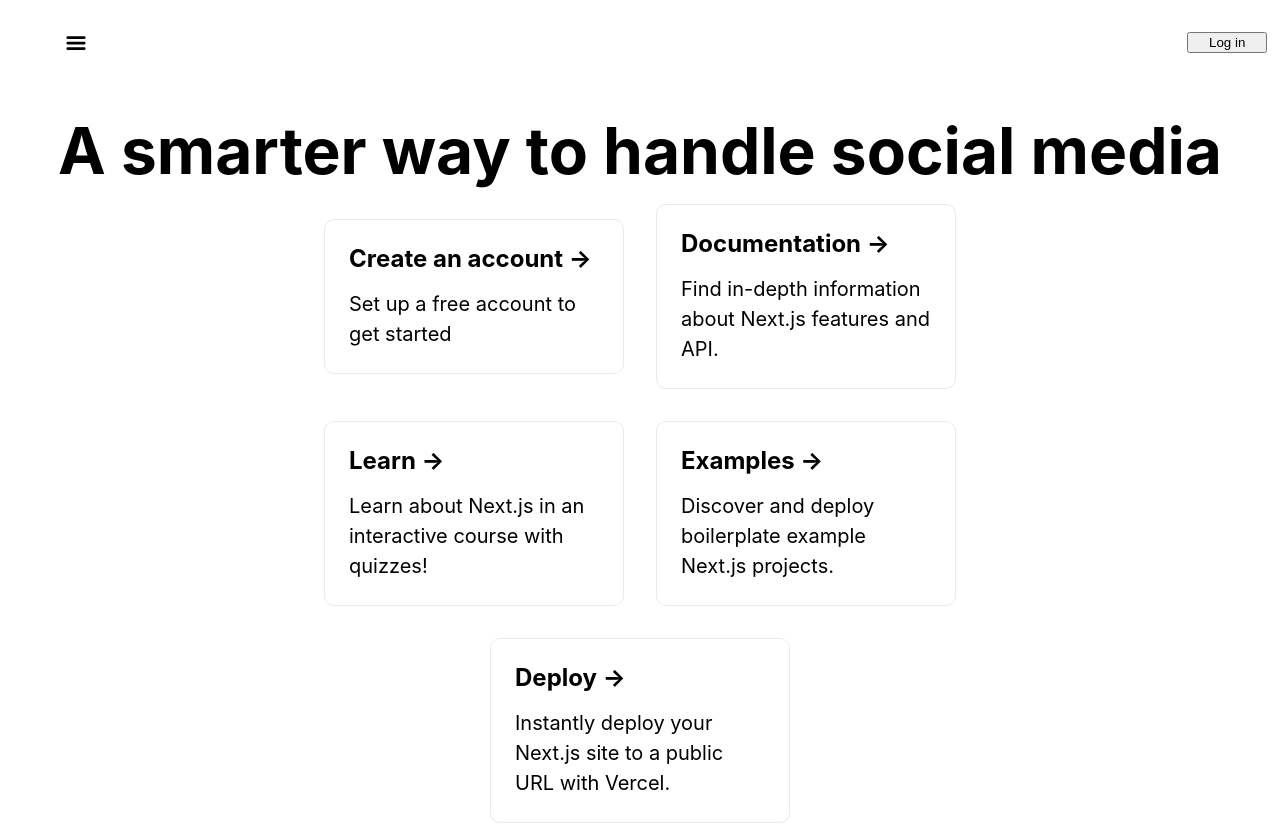
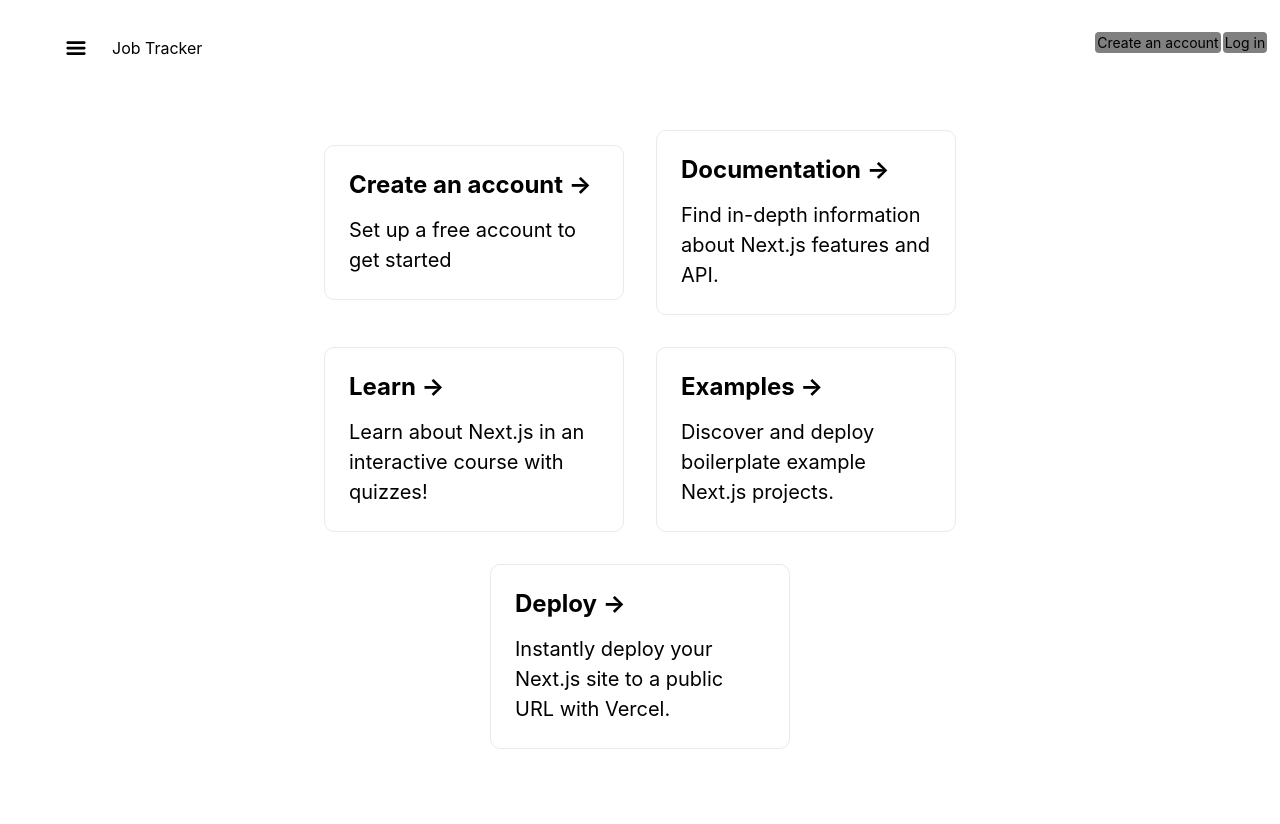
Before and after one commit to rtseuztz/job-application-tracker, a Next.js app: page / in a window 1280 px wide. Shown: the top 824 px of the page. Built offline with nearby package versions, Linux system fonts and the light colour scheme; no server answers.

Commit message:
General fixes

```diff
--- a/components/footer.tsx
+++ b/components/layout/footer.tsx
@@ -1,7 +1,7 @@
 import type { NextPage } from 'next'
 import Head from 'next/head'
 import Image from 'next/image'
-import styles from '../styles/Home.module.css'
+import styles from '../../styles/Home.module.css'
 
 const Footer: NextPage = () => {
     return (
--- a/components/navbar.tsx
+++ b/components/layout/navbar.tsx
@@ -1,16 +1,17 @@
 import type { NextPage } from 'next'
 import Head from 'next/head'
 import Image from 'next/image'
-import styles from '../styles/Home.module.css'
-import navStyles from '../styles/Navbar.module.css'
+import styles from '../../styles/Home.module.css'
+import navStyles from '../../styles/Navbar.module.css'
 import firebase from 'firebase/compat/app';
 import { initializeApp } from 'firebase/app';
 import { FormEvent, useEffect, useRef, useState } from 'react';
 import { getAuth } from 'firebase/auth';
-import { useAuth } from '../components/authContext'
-import { Modal } from './modal';
+import { useAuth } from '../../components/authContext'
+import { Modal } from '../modal';
+import Link from 'next/link'
 const NavBar: NextPage = () => {
-  const loginBtnRef =useRef<HTMLButtonElement>(null);
+  const loginBtnRef =useRef<HTMLAnchorElement>(null);
   const modalRef = useRef<HTMLDivElement>(null);
   const [warning, setWarning] = useState("")
   const {getUser, signOut, login}: any = useAuth()
@@ -57,15 +58,29 @@ const NavBar: NextPage = () => {
         })
     }
   }
+  const createAccount = () => {
+    window.location.href = "/new"
+  }
     return (
         <nav className={navStyles.navBar}>
-          <span className={[styles.logo, navStyles.hamburger].join(" ")}>
-            <Image src="/hamburger.svg" alt="More options" title="More options..." width={72} height={22} />
-          </span>
+
+          <div className={navStyles.leftBtns}>
+            <span className={[styles.logo, navStyles.hamburger].join(" ")}>
+              <Image src="/hamburger.svg" alt="More options" title="More options..." width={72} height={22} />
+            </span>
+            <Link href="/">
+              Job Tracker
+            </Link>
+          </div>
           <>
             {user == null ?
             <div ref={modalRef} className={navStyles.loginContainer}>
-              <button ref={loginBtnRef} disabled={shouldShowLoginModal} className={navStyles.loginBtn} id="loginButton" onClick={showLoginModal}>Log in</button>
+              <div className={navStyles.buttonList}>
+                <Link href="/new">
+                  <a className={navStyles.button}>Create an account</a>
+                </Link>
+                <a ref={loginBtnRef} className={navStyles.button} id="loginButton" onClick={showLoginModal}>Log in</a>
+              </div>
               <Modal show={shouldShowLoginModal} element={loginBtnRef.current as Element}>
                 <form action="/" className={navStyles.flexCol} onSubmit={e => loginUser(e)}>
                   <input id="email" placeholder='email'></input>
--- a/components/modal.tsx
+++ b/components/modal.tsx
@@ -15,19 +15,20 @@ export type ModalProps = {
 export function Modal(props: ModalProps) {
     var [top, setTop] = useState<number>(0)
     var [y, setY] = useState<number>(0)
-    var [width, setWidth] = useState<number>(props.width ? props.width : 50)
+    var [x, setX] = useState<number>(0)
     const modalPadding = 15
     useEffect(() => {
         if (props.element) {
             const rect = props.element.getBoundingClientRect()
             setTop(rect.top)
             setY(rect.y)
+            setX(rect.x + rect.left)
         }
     }, [props.element])
     return (
         <>
         {props.show ?
-            <div style={{top: top + y/2, width: width}} className={styles.modal}>
+            <div style={{width: "auto"}} className={styles.modal}>
                 <svg className={styles.arrow} id="triangle" xmlns="http://www.w3.org/2000/svg"
                     xmlnsXlink="http://www.w3.org/1999/xlink" width="30%" height="30%" viewBox="0 0 100 100">
                         <polygon points="50 0, 100 100, 0 100"/>
--- a/pages/_app.tsx
+++ b/pages/_app.tsx
@@ -1,10 +1,10 @@
 import '../styles/globals.css'
 import styles from '../styles/Main.module.css'
 import type { AppProps } from 'next/app'
-import NavBar from '../components/navbar'
-import Footer from '../components/footer'
+import NavBar from '../components/layout/navbar'
+import Footer from '../components/layout/footer'
 import { initializeApp } from 'firebase/app'
-import Layout from '../components/layout'
+import Layout from '../components/layout/layout'
 import { AuthProvider } from '../components/authContext'
 
 
--- a/pages/index.tsx
+++ b/pages/index.tsx
@@ -6,23 +6,23 @@ import firebase from 'firebase/compat/app';
 import { initializeApp } from 'firebase/app';
 import { ReactElement, ReactNode, useEffect, useState } from 'react';
 import { getAuth } from 'firebase/auth';
-import Layout from '../components/layout';
+import Layout from '../components/layout/layout';
 
 const Home: NextPage  = () => {
 
   return (
     <div className={styles.container}>
       <Head>
-        <title>Social Media Manager</title>
+        <title>Job Tracker</title>
         <meta name="description" content="Manage you social media today" />
         <link rel="icon" href="/favicon.ico" />
       </Head>
 
       <main className={styles.main}>
 
-        <h1 className={styles.title}>
+        {/* <h1 className={styles.title}>
           A smarter way to handle social media
-        </h1>
+        </h1> */}
 
         <div className={styles.grid}>
           <a href="new" className={styles.card}>
@@ -64,11 +64,4 @@ const Home: NextPage  = () => {
     </div>
   )
 }
-// Home.getLayout = function getLayout(page: ReactNode) {
-//   return (
-//     <Layout>
-//       {page}
-//     </Layout>
-//   )
-// }
 export default Home
--- a/pages/new.tsx
+++ b/pages/new.tsx
@@ -5,7 +5,7 @@ import newStyles from '../styles/New.module.css'
 import { FormEvent, ReactNode, useRef, useState } from 'react';
 import 'firebaseui/dist/firebaseui.css'
 import { createUserWithEmailAndPassword, User, UserCredential } from "firebase/auth";
-import Layout from '../components/layout';
+import Layout from '../components/layout/layout';
 import { useAuth } from '../components/authContext';
 
 const NewUser: NextPage = () => {
@@ -24,7 +24,7 @@ const NewUser: NextPage = () => {
       .then((userCredential: UserCredential) => {
         // Signed in
         const user = userCredential.user;
-        // window.location.href = '/'
+        window.location.href = '/'
         setWarning("")
         // ...
       })
--- a/styles/Navbar.module.css
+++ b/styles/Navbar.module.css
@@ -11,13 +11,19 @@
     color: #0070f3;
     border-color: #0070f3;
   }
+.leftBtns {
+  display: flex;
+  align-items: center;
+}
 .hamburger {
     left: 1%;
+    display: flex;
+    height: 2em;
+    align-items: center;
 }
 .loginContainer {
     display: flex;
     position: fixed;
-    align-items: flex-end;
     right: 1%;
     flex-direction: column;
     align-items: flex-end;
@@ -25,6 +31,15 @@
 .loginBtn {
     width: 80px;
 }
+.navBar .button {
+  background-color: grey;
+  border: solid transparent 2px;
+  font-size: 14px;
+  margin-left: 2px;
+  border-radius: 4px;
+  cursor: pointer;
+}
+
 .flexCol {
   display: flex;
   flex-direction: column;
```
Also changed, not shown: components/layout/layout.tsx (renamed from components/layout.tsx).
